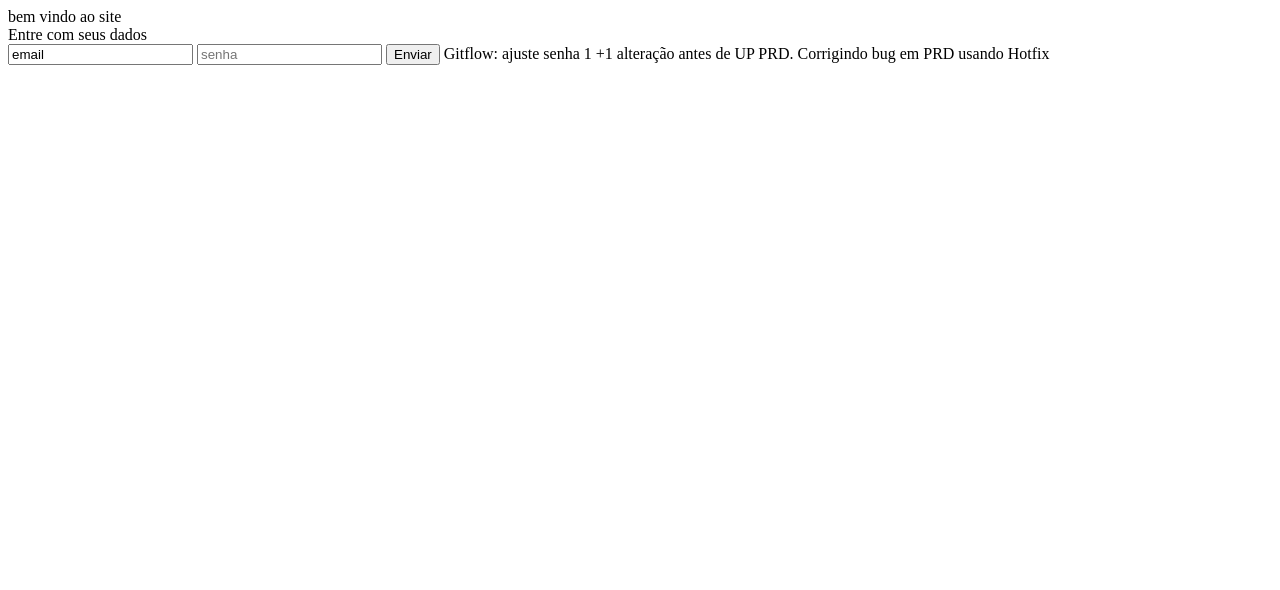
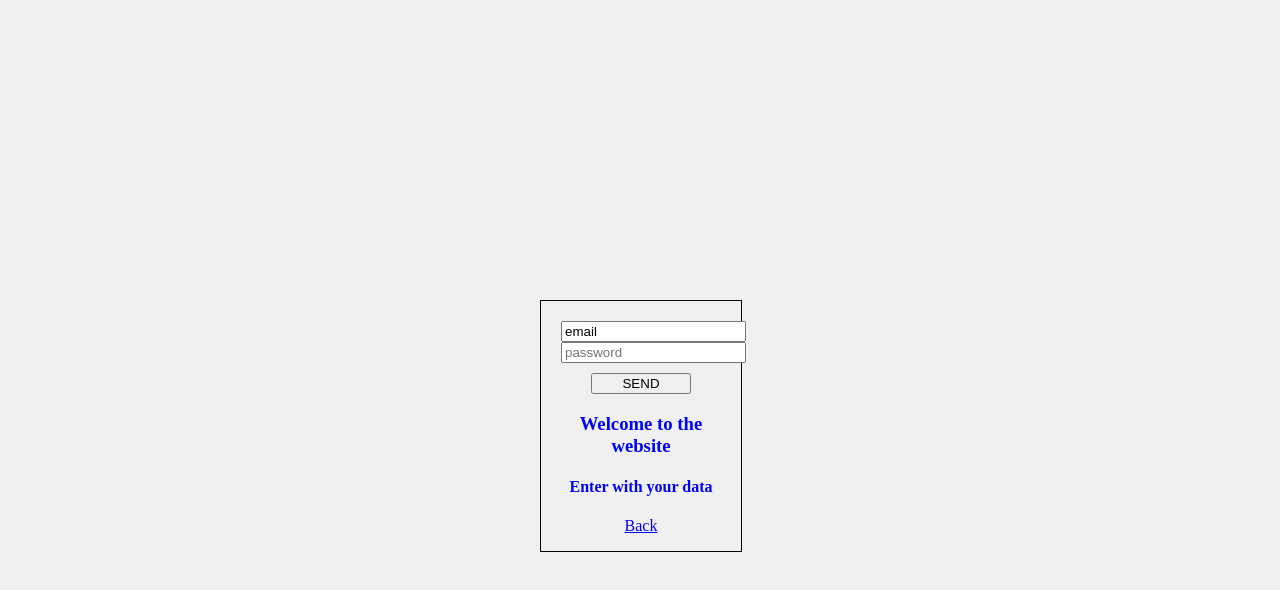
Before and after one commit to thgvasconcellosz/meu-projeto-versionado, a plain HTML site: page views/login.html in a window 1280 px wide. Drawn offline with Linux system fonts and the light colour scheme.

Commit message:
UP TO FILES ATT

```diff
--- /dev/null
+++ b/estilos/base.css
@@ -0,0 +1,8 @@
+body {
+	color: blue;
+	padding: 20px;
+}
+
+h1 {
+	font-size: 22px;
+}
--- /dev/null
+++ b/estilos/login.css
@@ -0,0 +1,21 @@
+body {
+	background: #F0F0F0;
+}
+
+.login {
+	border: 1px solid #000;
+	width: 160px;
+	height: 210px;
+	position: absolute;
+	left: 50%;
+	top: 50%;
+	margin-left: -100px;
+	margin-top: -100px;
+	text-align: center;
+	padding: 20px;
+}
+
+.login button {
+	margin-top: 10px;
+	width: 100px;
+}
--- a/views/login.html
+++ b/views/login.html
@@ -1,10 +1,15 @@
-<div class="login">
-    <div>bem vindo ao site</div>
-    <div>Entre com seus dados</div>
-    <input type="text" value="email" placeholder="e-mail">
-    <input type="password" placeholder="senha">
-    <button>Enviar</button>
-    Gitflow: ajuste senha 1
-    +1 alteração antes de UP PRD.
-    Corrigindo bug em PRD usando Hotfix
-</div>
+<html>
+<head><link href="../estilos/base.css" rel="stylesheet">
+<link href="../estilos/login.css" rel="stylesheet">
+</head>
+<body>
+	<div class="login">
+		<input type="text" value="email" placeholder="email">
+		<input type="password" placeholder="password">
+		<button>SEND</button>
+		<h3>Welcome to the website</h3>
+		<h4>Enter with your data</h5>
+		<a href="../index.html">Back</a>
+	</div>
+</body>
+</html>
```
Also changed, not shown: index.html (+8 -18 lines), views/contato.html (added, +15 -0 lines), views/logs.html (added, +2 -0 lines), 1 other file.
